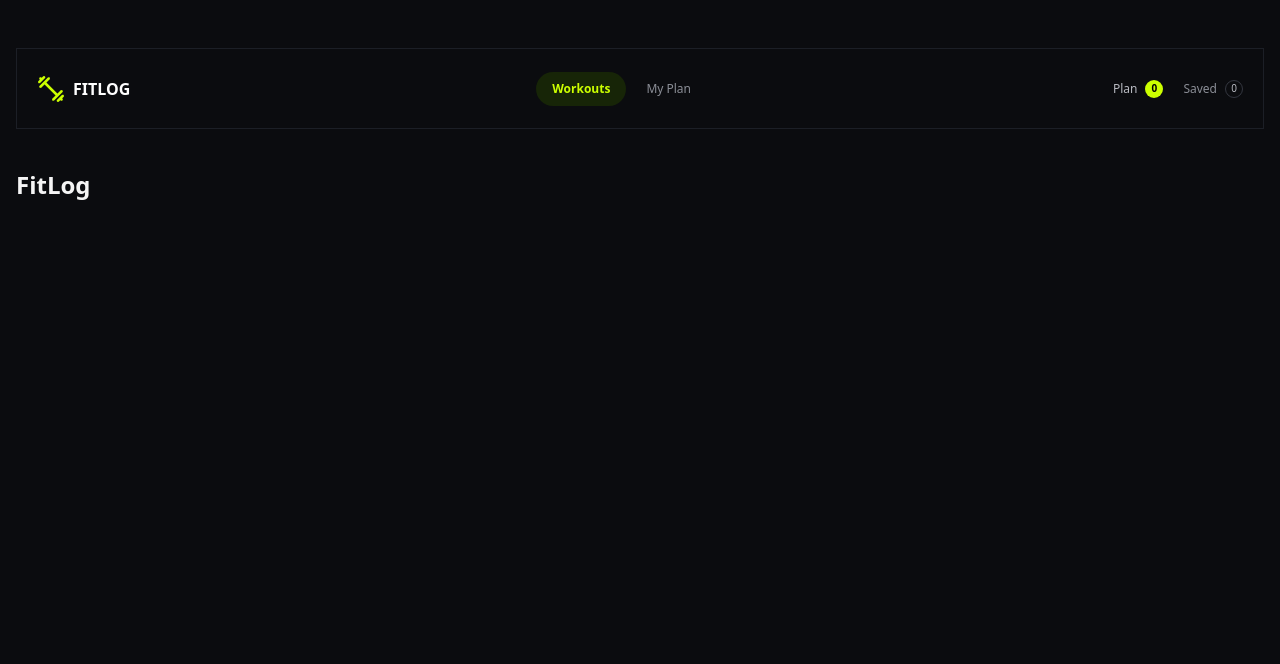
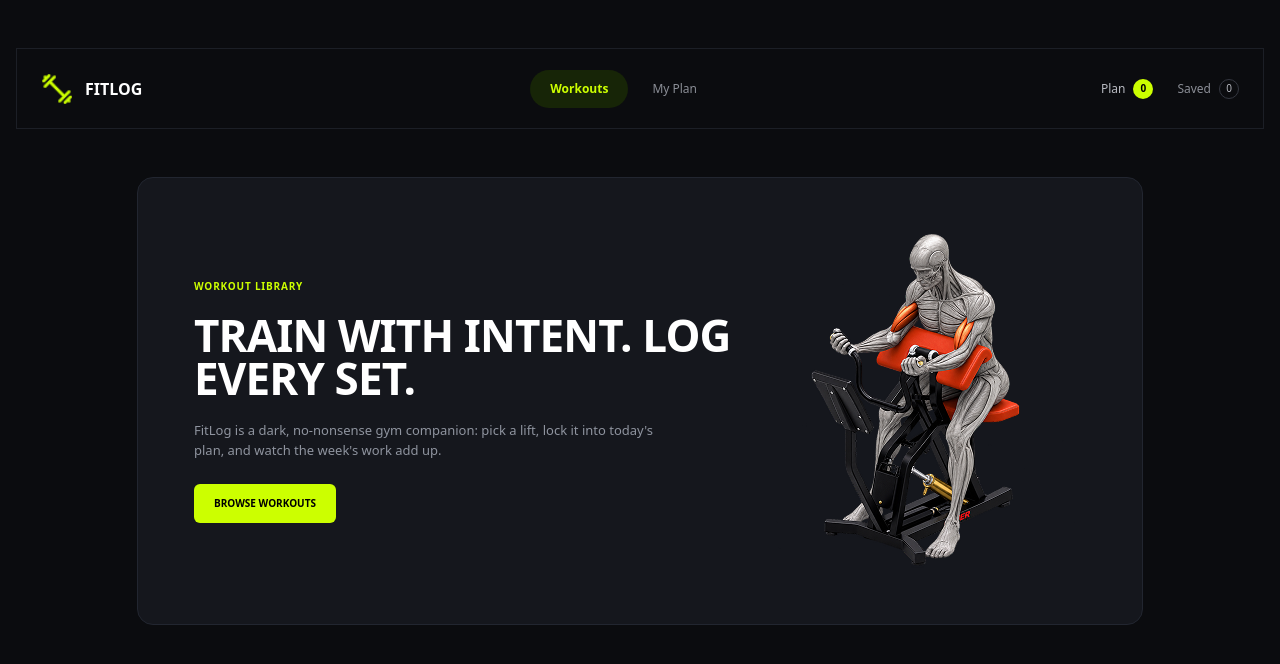
Before and after one commit to Ara-Fat-Islam/Assignment-6, a Next.js app: page / in a window 1280 px wide. Shown: the top 664 px of the page. Built offline with nearby package versions, Linux system fonts and the light colour scheme.

Commit message:
add hero section

```diff
--- a/src/app/page.tsx
+++ b/src/app/page.tsx
@@ -1,13 +1,11 @@
+import Hero from "@/components/Hero";
 import Navbar from "@/components/Navbar";
 
 export default function Home() {
   return (
     <>
       <Navbar />
-
-      <main className="px-4 py-10">
-        <h1 className="text-2xl font-bold">FitLog</h1>
-      </main>
+      <Hero />
     </>
   );
 }
--- /dev/null
+++ b/src/components/Hero.tsx
@@ -0,0 +1,41 @@
+import Image from "next/image";
+
+export default function Hero() {
+  return (
+    <section className="mx-auto mt-12 h-[448px] max-w-[1232px] overflow-hidden rounded-2xl border border-[#222630] bg-[#15171D]">
+      <div className="flex h-full items-center justify-between px-14">
+        <div className="w-[558px]">
+          <p className="mb-5 text-[10px] font-bold tracking-[0.08em] text-[#CCFF00]">
+            WORKOUT LIBRARY
+          </p>
+
+          <h1 className="text-[44px] font-black uppercase leading-[0.98] tracking-[-0.02em] text-white">
+            TRAIN WITH INTENT. LOG
+            <br />
+            EVERY SET.
+          </h1>
+
+          <p className="mt-5 max-w-[470px] text-[13px] leading-5 text-[#8F949F]">
+            FitLog is a dark, no-nonsense gym companion: pick a lift, lock it
+            into today&apos;s plan, and watch the week&apos;s work add up.
+          </p>
+
+          <button className="mt-6 rounded-md bg-[#CCFF00] px-5 py-3 text-[10px] font-bold text-black">
+            BROWSE WORKOUTS
+          </button>
+        </div>
+
+        <div className="flex h-[334px] w-[334px] shrink-0 items-center justify-center">
+          <Image
+            src="/banner.png"
+            alt="FitLog workout"
+            width={334}
+            height={334}
+            className="h-[334px] w-[334px] object-contain"
+            priority
+          />
+        </div>
+      </div>
+    </section>
+  );
+}
--- a/src/components/Navbar.tsx
+++ b/src/components/Navbar.tsx
@@ -4,13 +4,13 @@ import Link from "next/link";
 export default function Navbar() {
   return (
     <header className="px-4 pt-12">
-      <nav className="mx-auto flex h-[81px] max-w-[1280px] items-center justify-between border border-[#1C1F26] bg-[#0C0D10]/95 px-5 backdrop-blur-md">
-        <Link href="/" className="flex items-center gap-2">
+      <nav className="mx-auto flex h-[81px] max-w-[1280px] items-center justify-between border border-[#1C1F26] bg-[#0C0D10]/95 px-6 backdrop-blur-md">
+        <Link href="/" className="flex items-center gap-3">
           <Image
             src="/logo.png"
             alt="FitLog"
-            width={28}
-            height={28}
+            width={32}
+            height={32}
             className="object-contain"
           />
 
@@ -19,29 +19,29 @@ export default function Navbar() {
           </span>
         </Link>
 
-        <div className="flex items-center gap-1">
+        <div className="flex items-center gap-2">
           <Link
             href="/"
-            className="rounded-full bg-[#172507] px-4 py-2 text-[12px] font-semibold text-[#CCFF00]"
+            className="rounded-full bg-[#172507] px-5 py-2.5 text-[12px] font-semibold text-[#CCFF00]"
           >
             Workouts
           </Link>
 
           <Link
             href="/my-plan"
-            className="px-4 py-2 text-[12px] text-[#8B8E96]"
+            className="px-4 py-2.5 text-[12px] text-[#8B8E96]"
           >
             My Plan
           </Link>
         </div>
 
-        <div className="flex items-center gap-5">
+        <div className="flex items-center gap-6">
           <Link
             href="/my-plan"
             className="flex items-center gap-2 text-[12px] text-[#B8BAC1]"
           >
             <span>Plan</span>
-            <span className="flex h-[18px] w-[18px] items-center justify-center rounded-full bg-[#CCFF00] text-[10px] font-bold text-black">
+            <span className="flex h-5 w-5 items-center justify-center rounded-full bg-[#CCFF00] text-[10px] font-bold text-black">
               0
             </span>
           </Link>
@@ -51,7 +51,7 @@ export default function Navbar() {
             className="flex items-center gap-2 text-[12px] text-[#8B8E96]"
           >
             <span>Saved</span>
-            <span className="flex h-[18px] w-[18px] items-center justify-center rounded-full border border-[#343740] text-[10px] text-[#B8BAC1]">
+            <span className="flex h-5 w-5 items-center justify-center rounded-full border border-[#343740] text-[10px] text-[#B8BAC1]">
               0
             </span>
           </Link>
```
